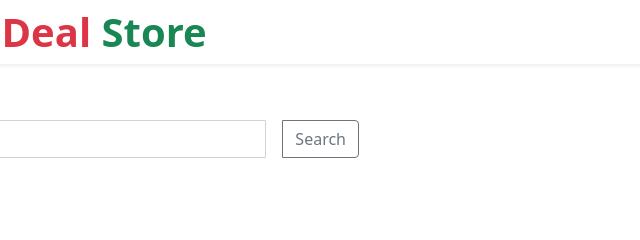
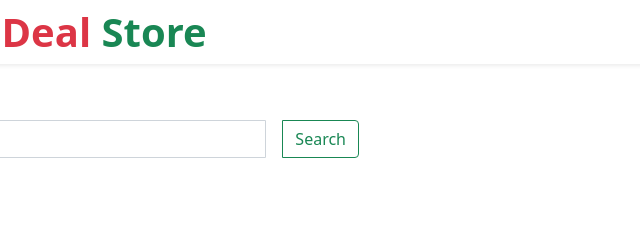
Before and after one commit to MrHamdan/best-deal-store, a plain HTML site: page index.html in a window 1280 px wide. Shown: the top 240 px of the page, 585-1225 px from the left. Drawn offline with nearby package versions, Linux system fonts and the light colour scheme.

Commit message:
fixing search button color

```diff
--- a/index.html
+++ b/index.html
@@ -30,7 +30,7 @@
     <div class="input-group mb-3 w-50 mx-auto py-5">
       <input type="text" class="form-control" placeholder="Search Products" aria-label="Recipient's username"
         aria-describedby="button-addon2">
-      <button onclick="loadProducts()" class="btn btn-outline-secondary mx-3" type="button"
+      <button onclick="loadProducts()" class="btn btn-outline-success mx-3" type="button"
         id="button-addon2">Search</button>
     </div>
     <div class="row">
```
